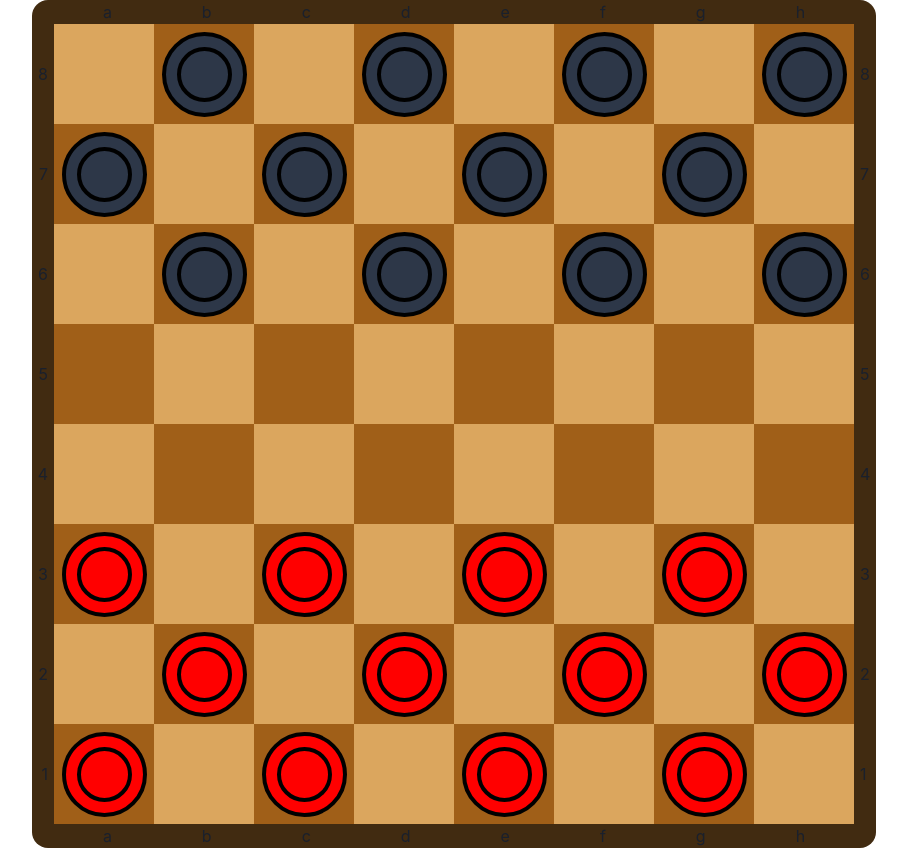
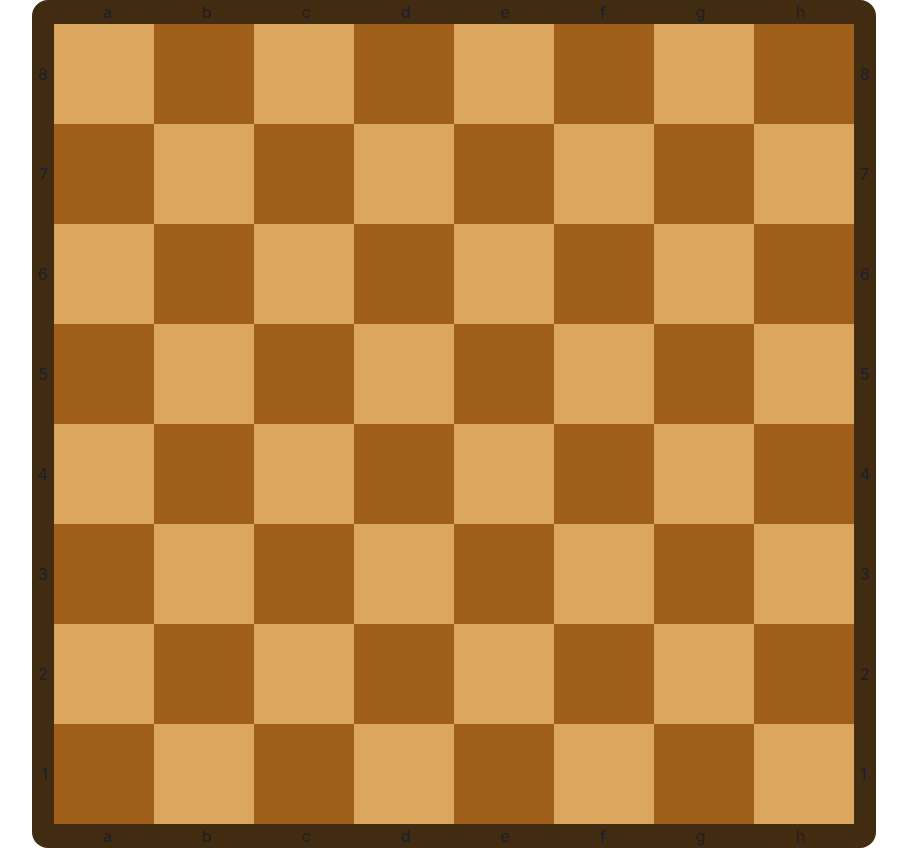
Before and after one commit to dshehbaj/checkers, a React (Create React App) app: page / in a window 1280 px wide. Shown: the whole page, without its empty margins (186-1093 px from the left). Built offline with nearby package versions, Linux system fonts and the light colour scheme.

Commit message:
Added visibility option for Pieces.

```diff
--- a/src/components/Piece.tsx
+++ b/src/components/Piece.tsx
@@ -3,12 +3,19 @@ import { Circle } from "@chakra-ui/react";
 
 interface PieceInterface {
   color: 0 | 1; // 0 for black, 1 for red
+  visibile: true | false;
 }
 
-const Piece: React.FC<PieceInterface> = ({ color }) => {
+const Piece: React.FC<PieceInterface> = ({ color, visibile }) => {
   const bg = color ? "red" : "gray.700";
   return (
-    <Circle size="85px" bg={bg} border="4px" borderColor="black">
+    <Circle
+      size="85px"
+      bg={bg}
+      border="4px"
+      borderColor="black"
+      visibility={visibile ? "visible" : "hidden"}
+    >
       <Circle size="55px" bg={bg} border="4px" borderColor="black" />
     </Circle>
   );
```
